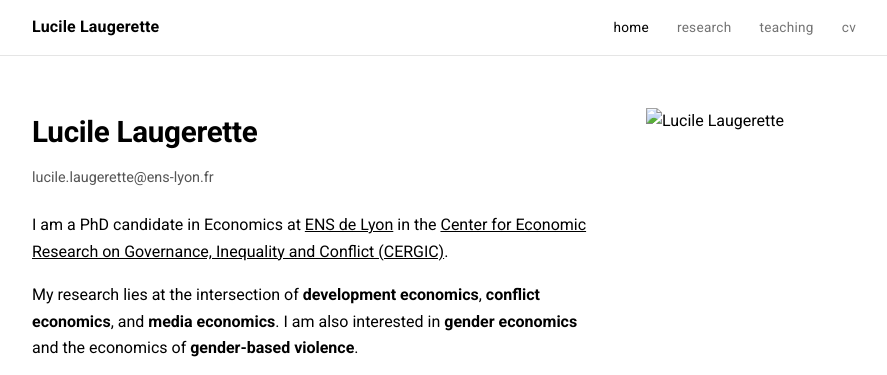
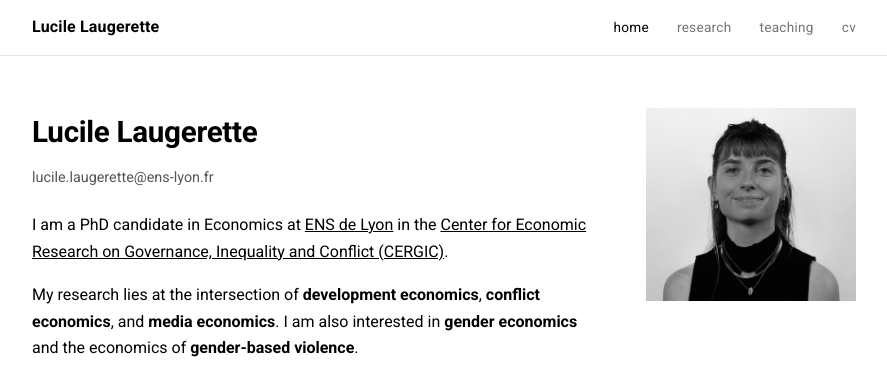
Before and after one commit to lucilelaugerette/lucilelaugerette.github.io, a plain HTML site: page index.html in a window 1280 px wide. Shown: the top 375 px of the page, without its empty margins (196-1083 px from the left). Drawn offline with Linux system fonts and the light colour scheme.

Commit message:
Add files via upload

```diff
--- a/index.html
+++ b/index.html
@@ -70,7 +70,7 @@
 
       <div class="profile-photo">
         <!-- Replace profile.jpg with your photo file -->
-        <img src="assets/img/profile.jpg" alt="Lucile Laugerette">
+        <img src="profile.jpg" alt="Lucile Laugerette">
       </div>
 
     </div>
```
Also changed, not shown: assets/img/profile.jpg (added), profile.jpg (added).
